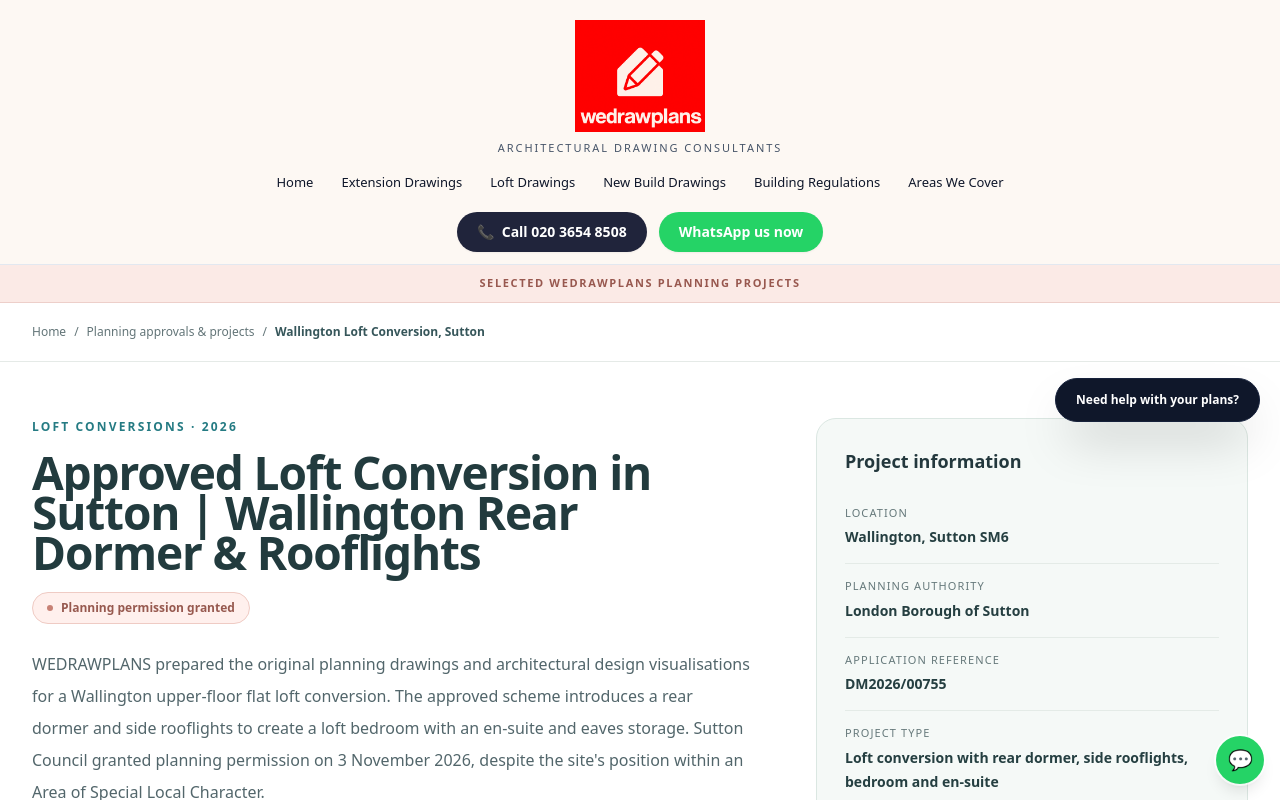
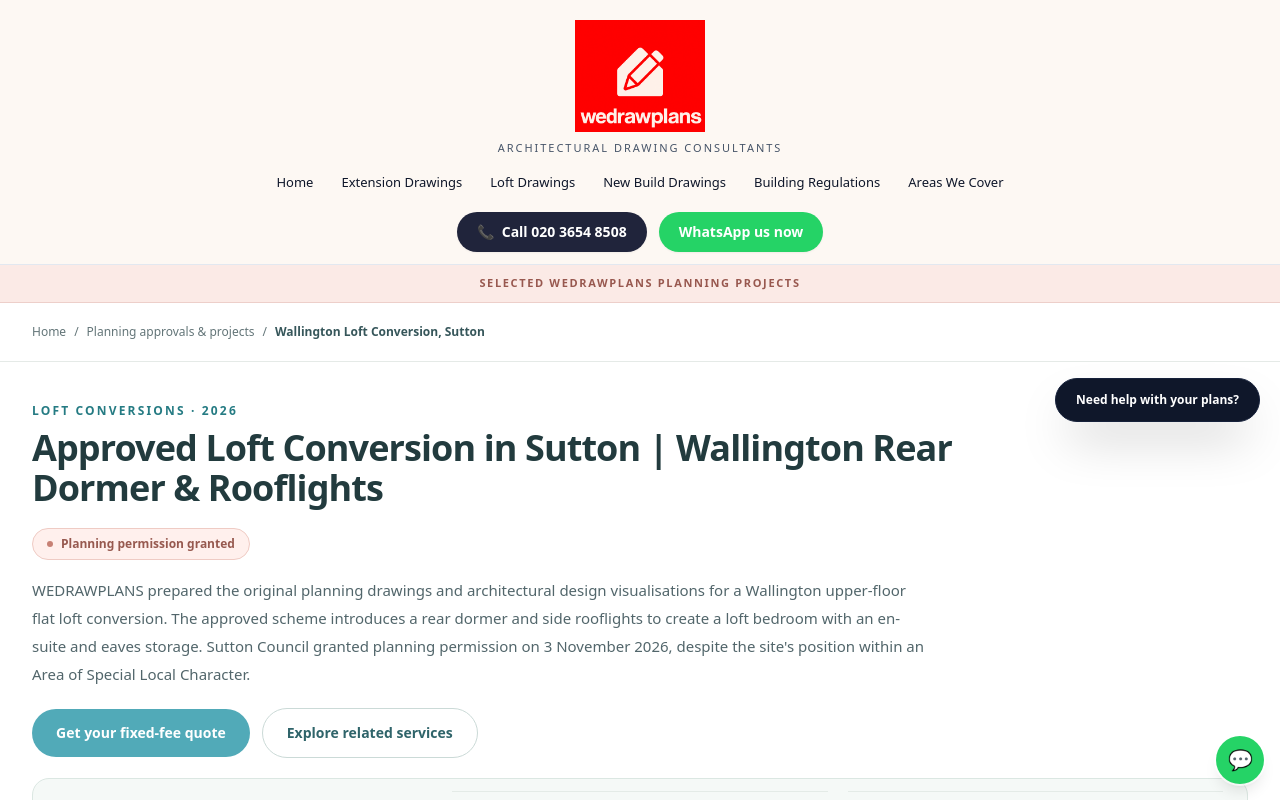
Before and after one commit to WEDRAWPLANS/wedrawplans, a Next.js app: page /case-studies/sutton-loft-conversion-planning-permission-wallington in a window 1280 px wide. Shown: the top 800 px of the page. Built offline with nearby package versions, Linux system fonts and the light colour scheme.

Commit message:
Show Sutton as premium loft case study with quote panel

```diff
--- a/pages/case-studies/[slug].tsx
+++ b/pages/case-studies/[slug].tsx
@@ -29,7 +29,8 @@ export default function CaseStudyPage({ item }: { item: CaseStudy }) {
   const isGreenwichTen = item.slug === "chestnut-rise-plumstead-greenwich-ten-flats-lawfulness";
   const isHendonHMO = item.slug === "sevington-road-hendon-seven-bedroom-hmo-planning-approval";
   const isCranbourneCombined = item.slug === "cranbourne-drive-hoddesdon-planning-project";
-  const isFlagship = isReddings || isAllum || isSistova || isCromwell || isBrockley || isHarrowStudios || isCannon || isSunburyCare || isGreenwichTen || isHendonHMO || isCranbourneCombined;
+  const isSuttonLoft = item.slug === "sutton-loft-conversion-planning-permission-wallington";
+  const isFlagship = isReddings || isAllum || isSistova || isCromwell || isBrockley || isHarrowStudios || isCannon || isSunburyCare || isGreenwichTen || isHendonHMO || isCranbourneCombined || isSuttonLoft;
   const useOriginalDrawingGallery = item.slug === "sistova-road-wandsworth-extension-basement" || item.slug === "cromwell-road-hounslow-rear-extension" || isFlagship;
   const isProduction = process.env.VERCEL_ENV === "production";
   const hasApprovedVisual = [item.heroImage, item.secondaryImage].some(src => Boolean(src) && (src.startsWith("/images/case-studies/") || src.startsWith("/images/hyde-")));
```
